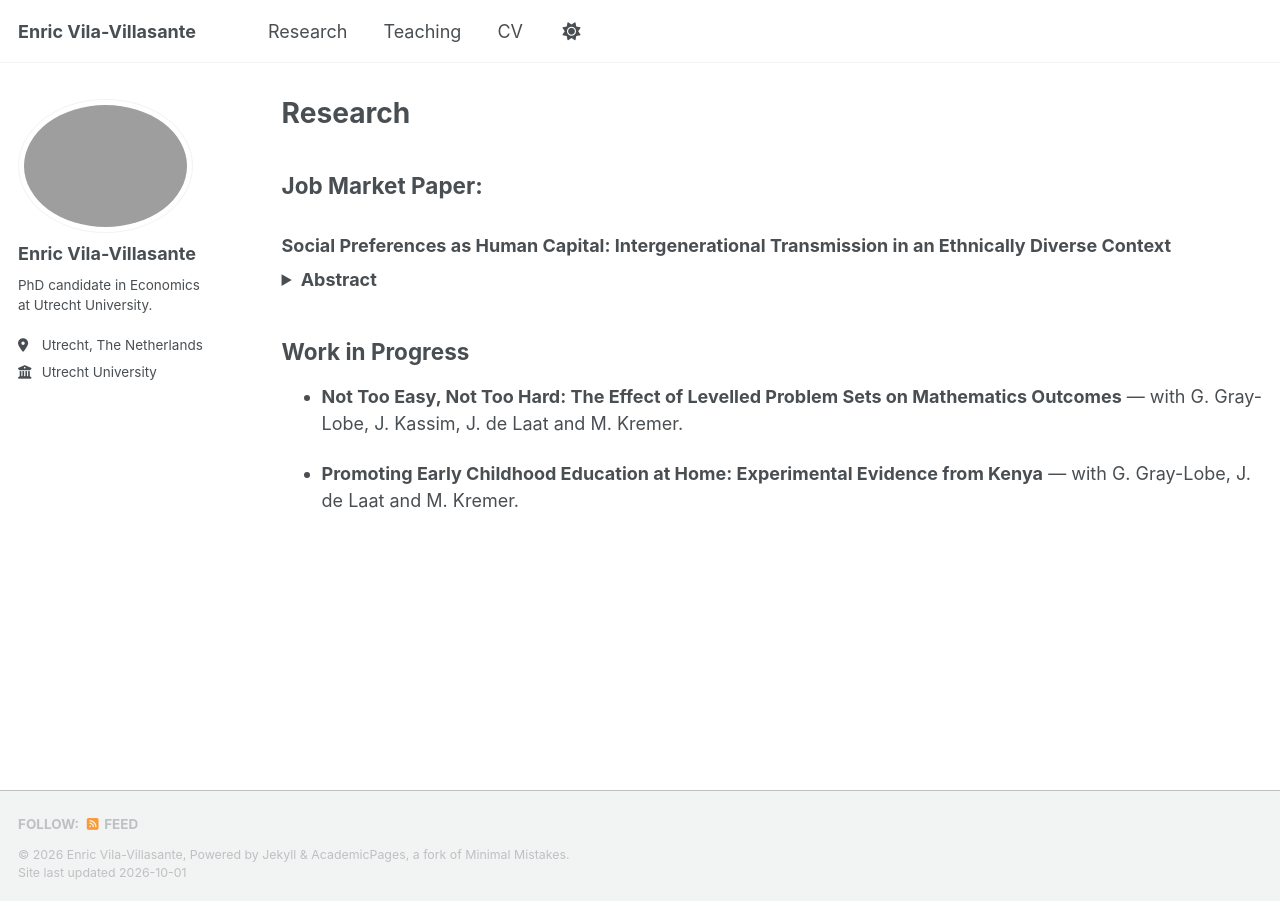
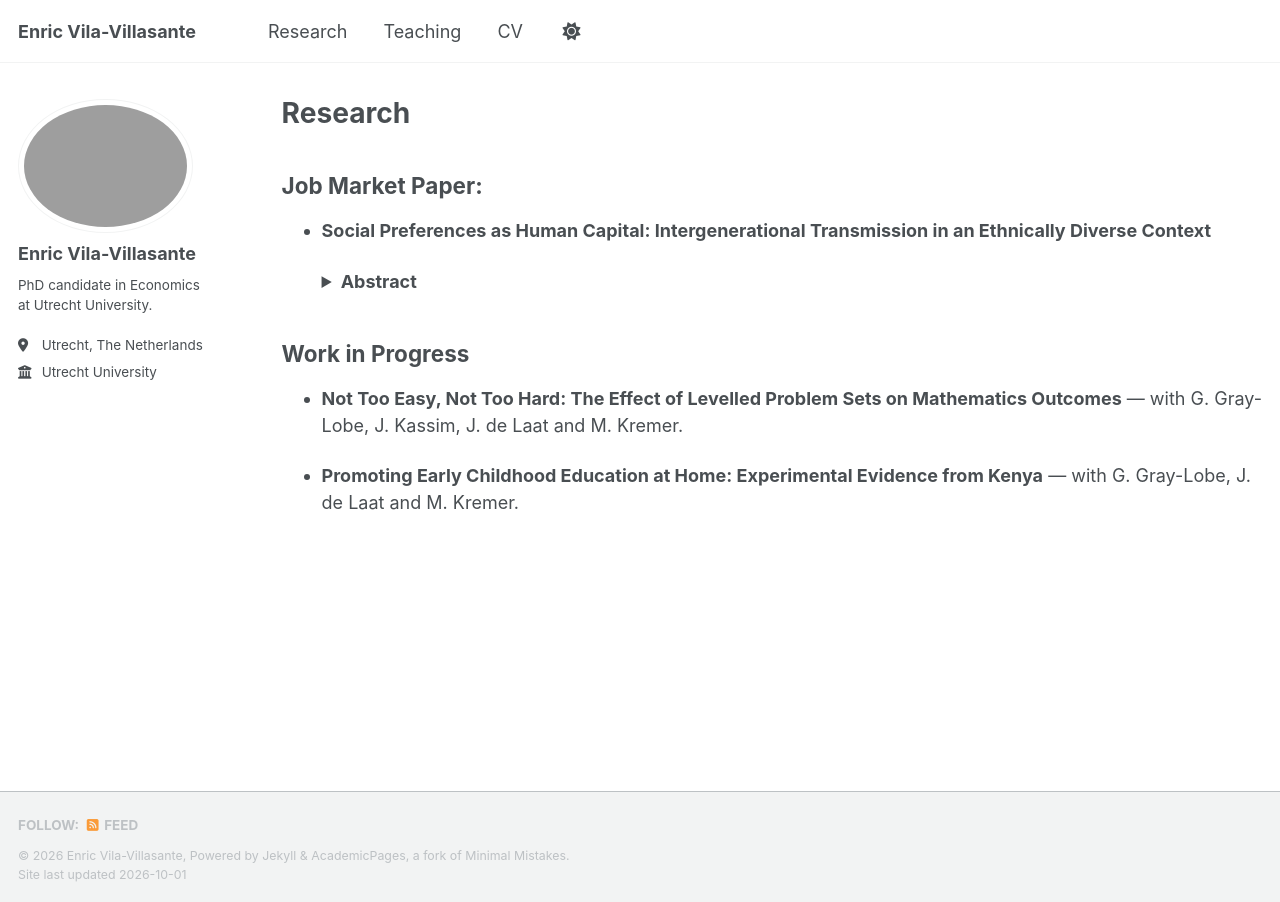
Before and after one commit to enricviladv/enricviladv.github.io, a Jekyll site: the page built from _pages/research.md, in a window 1280 px wide. Built offline with Jekyll 4.4.1, drawn with Linux system fonts in a browser that asks for light colours; a script that is not in the unit is left out.

```diff
--- a/_pages/research.md
+++ b/_pages/research.md
@@ -7,9 +7,7 @@ author_profile: true
 
 ## Job Market Paper:
 
-### Social Preferences as Human Capital: Intergenerational Transmission in an Ethnically Diverse Context
-
-
+- **Social Preferences as Human Capital: Intergenerational Transmission in an Ethnically Diverse Context**
 
   <details>
   <summary><strong>Abstract</strong></summary>
```
